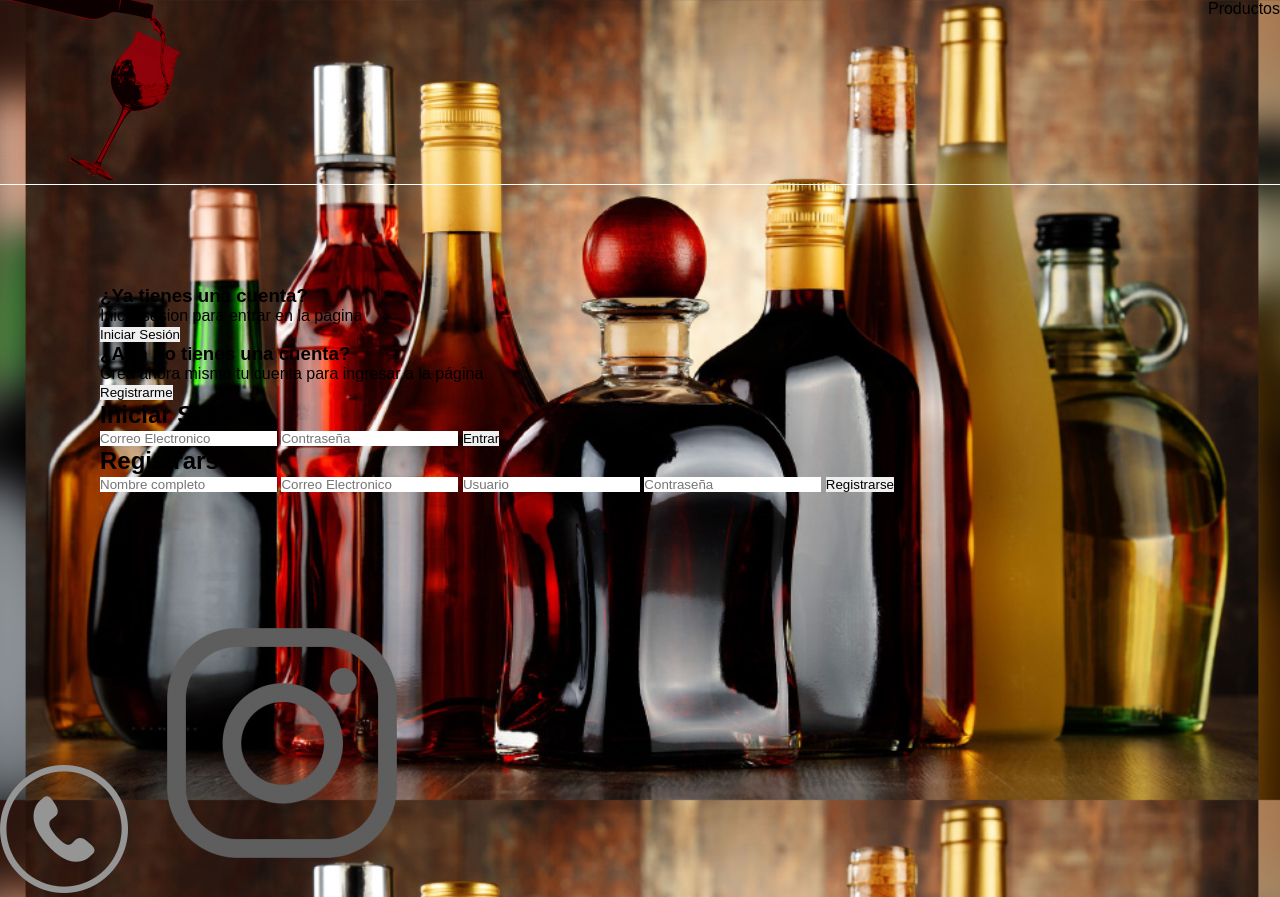
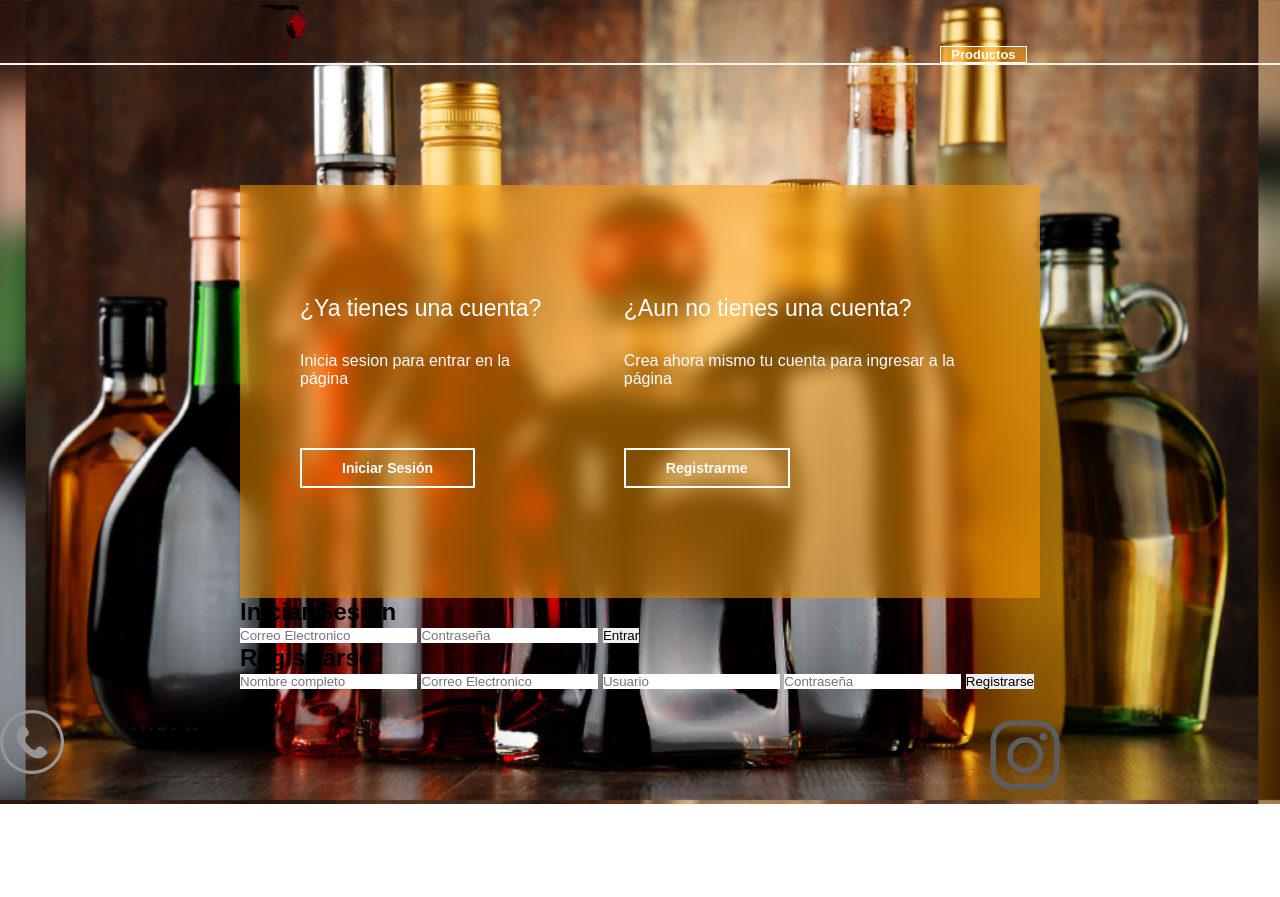
Before and after one commit to Lorenzo-Rios/Entregable2-Rios, a plain HTML site: page html/formulario.html in a window 1280 px wide. After the commit the page ends 804 px from the top, so only its background shows below. Drawn offline with Linux system fonts and the light colour scheme.

Commit message:
Dando estilos al formulario de ingreso

```diff
--- a/css/formulario.css
+++ b/css/formulario.css
@@ -21,29 +21,106 @@ body {
   background-position: center;
   background-attachment: fixed;
 }
+
 header {
-  border-bottom: 1px solid white;
+  border-bottom: 2px solid whitesmoke;
+  background-color: transparent;
 }
 
 .cabezera__pagina {
   display: flex;
-  justify-content:space-between
+  justify-content:space-around;
+  align-items:end
 }
 
-.items__cabezera-pagina a {
-  color: black;
+
+.items__cabezera-pagina .nav a {
+  width: 100px;
+  font-size: 13px;
+  color: white;
   font-family: sans-serif;
+  font-weight: 600;
+  background-color: rgba(255, 155, 0, 0.5);
+  border: 1px solid white;
+  padding: 0px 10px 0px 10px;
+}
+
+.items__cabezera-pagina .nav a:hover{
+  background-color: white;
+  color:rgba(255, 155, 0, 0.5);
+}
+
+
+.logo-vino {
+  width: 30%;
+  margin-top: 5px;
 }
 
 main {
-  padding: 100px;
+  width: 100%;
+  padding: 20px;
+  margin: auto;
+  margin-top: 100px;
 }
 
+.contenedor__padre {
+  width: 100%;
+  max-width: 800px;
+  margin: auto;
+  position: relative;
+}
 
+.caja__trasera {
+  width: 100%;
+  padding: 10px 20px;
+  display: flex;
+  justify-content: center;
+  backdrop-filter: blur(10px);
+  background-color: rgba(255, 155, 0, 0.5);
+}
 
+.caja__trasera div {
+  margin: 100px 40px;
+  color: white;
+  transition: all 500ms;
+}
 
+.caja__trasera div p,
+.caja__trasera div button {
+  margin-top: 30px;
+}
 
+.caja__trasera h3 {
+  font-weight: 400;
+  font-size: 23px;
+}
 
-.pie__pagina .item__pie-pagina .logo__telefono {
-  font-size: 5px;
+.caja__trasera button{
+  padding: 10px 40px;
+  border: 2px solid #fff;
+  background-color: transparent;
+  font-size: 14px;
+  font-weight: 600;
+  cursor: pointer;
+  color: white;
+  outline: none;
+  transition: all 300ms;
 }
+
+.caja__trasera button:hover {
+  background: #fff;
+  color: rgba(255, 155, 0, 0.5);
+}
+
+.pie__pagina {
+  display: flex;
+  justify-content: space-between;
+}
+
+.logo__telefono {
+  width: 50%
+}
+
+.pie__pagina .item__pie-pagina .logo__ig {
+  width: 30%;
+}
--- a/html/formulario.html
+++ b/html/formulario.html
@@ -9,13 +9,13 @@
 <body>
     <header class="cabezera__pagina">
         <div class="items__cabezera-pagina">
-            <img src="../img/logo-vinoo.png" alt="">
+            <img src="../img/logo-vinoo.png" alt="" class="logo-vino">
         </div>
         <div class="items__cabezera-pagina">
             <nav>
                 <div class="nav">
                     <ul>
-                        <a href="">Productos</a>
+                        <a href="../index.html">Productos</a>
                     </ul>
                 </div>
             </nav>
@@ -23,6 +23,7 @@
     </header>
     <main>
        <div class="contenedor__padre">
+           <div class="caja__trasera">
                 <div class="caja__trasera-login">
                     <h3>¿Ya tienes una cuenta?</h3>
                     <p>Inicia sesion para entrar en la página<p>
@@ -33,10 +34,11 @@
                     <p>Crea ahora mismo tu cuenta para ingresar a la página<p>
                     <button id="btn__register">Registrarme</button>
                 </div>
+            </div>
                 <!--Formulario de login y Registro-->
             <div class="contenedor__login-register">
                 <!--Login-->
-                <form action="" class="formulario__login" id="formulario__login">
+                <form action=""          class="formulario__login" id="formulario__login">
                 <h2>Iniciar Sesión</h2>
                 <input type="text" placeholder="Correo Electronico">
                 <input type="password" placeholder="Contraseña">
@@ -56,7 +58,9 @@
     </main>
     <footer class="pie__pagina">
         <div class="item__pie-pagina">
-            <a href=""><img src="../img/telefono.png" alt="" class="logo__telefono"></a>
+            <a href="https://www.whatsapp.com/"><img src="../img/telefono.png" alt="" class="logo__telefono"></a>
+        </div>
+        <div class="item__pie-pagina">
             <a href="https://www.instagram.com/lolorioss_/"><img src="../img/ig.png" alt="" class="logo__ig"></a>
         </div>
     </footer>
```
Lines whose indentation alone changed are shown as unchanged.
